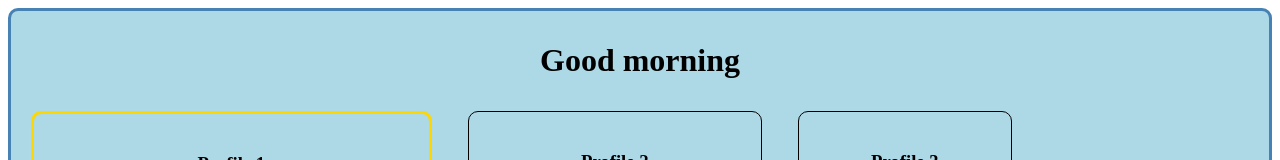
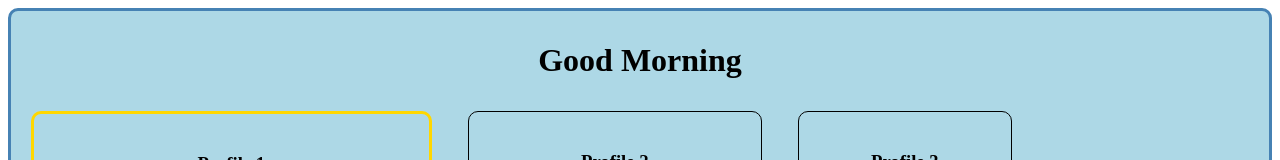
Before and after one commit to nagendracode01/ReactLearning, a React (Vite) app: page / in a window 1280 px wide. Shown: the top 160 px of the page. Built offline with nearby package versions, Linux system fonts and the light colour scheme.

Commit message:
refactored the code

```diff
--- a/src/components/Header.jsx
+++ b/src/components/Header.jsx
@@ -1,12 +1,7 @@
 function getGreeting() {
   const hour = new Date().getHours();
-  if (hour < 12) {
-    return 'Good morning';
-  } else if (hour < 18) {
-    return 'Good afternoon';
-  } else {
-    return 'Good evening';
-  }
+return hour < 12 ? 'Good Morning': hour < 18 ? 'Good Afternoon' : 'Good evening';
+
 }
 
 function Header() {
```
